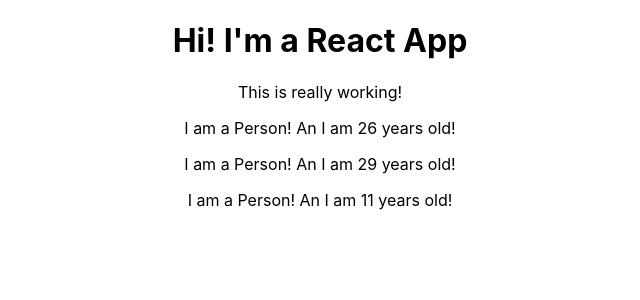
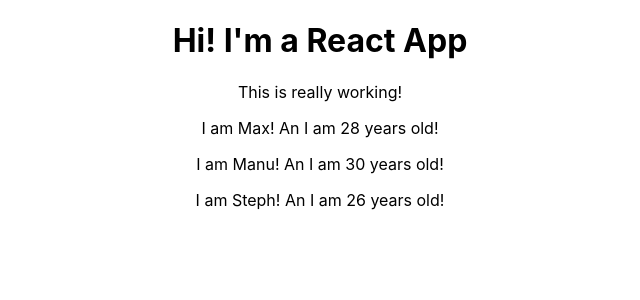
Before and after one commit to mary-tkachenko/react_tower, a React (Create React App) app in the folder my-app/: page / in a window 1280 px wide. Shown: the top 300 px of the page, without its empty margins (320-960 px from the left). Built offline with nearby package versions, Linux system fonts and the light colour scheme.

Commit message:
add props

```diff
--- a/my-app/src/App.js
+++ b/my-app/src/App.js
@@ -8,9 +8,9 @@
       <div className="App">
         <h1> Hi! I'm a React App</h1>
         <p>This is really working!</p>
-        <Person />
-        <Person />
-        <Person />
+        <Person name ="Max" age="28" />
+        <Person name ="Manu" age="30" > My Hobbies: Racing </Person>
+        <Person name ="Steph" age="26" />
       </div>
     );
   }
--- a/my-app/src/Person/Person.js
+++ b/my-app/src/Person/Person.js
@@ -1,7 +1,8 @@
 import React from 'react';
 
-const person = () => {
-    return <p> I am a Person! An I am {Math.floor(Math.random() * 30)} years old!</p>
+const person = (props) => {
+    // return <p> I am a Person! An I am {Math.floor(Math.random() * 30)} years old!</p>
+    return <p> I am {props.name}! An I am {props.age} years old!</p>
 }
 
 export default person;
```
